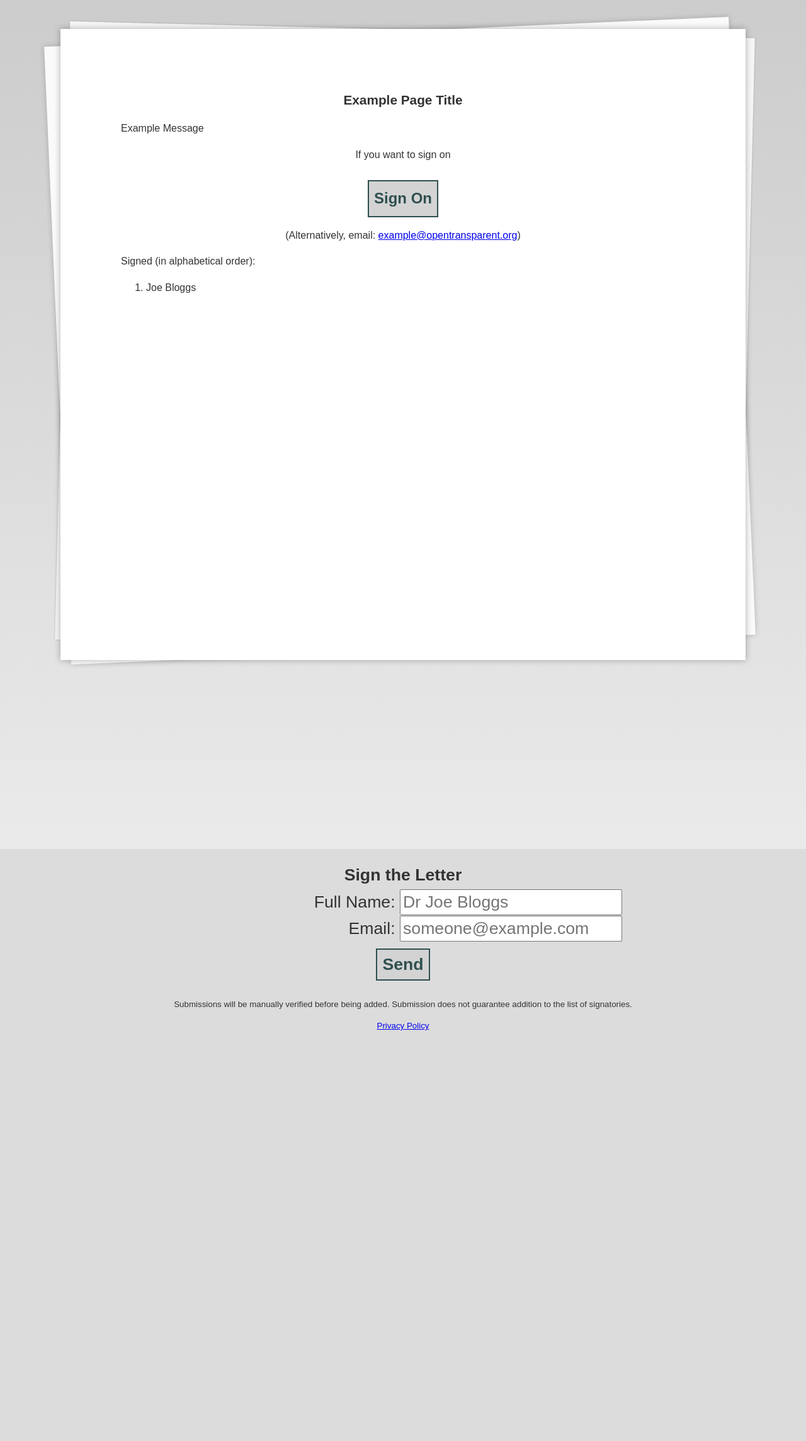
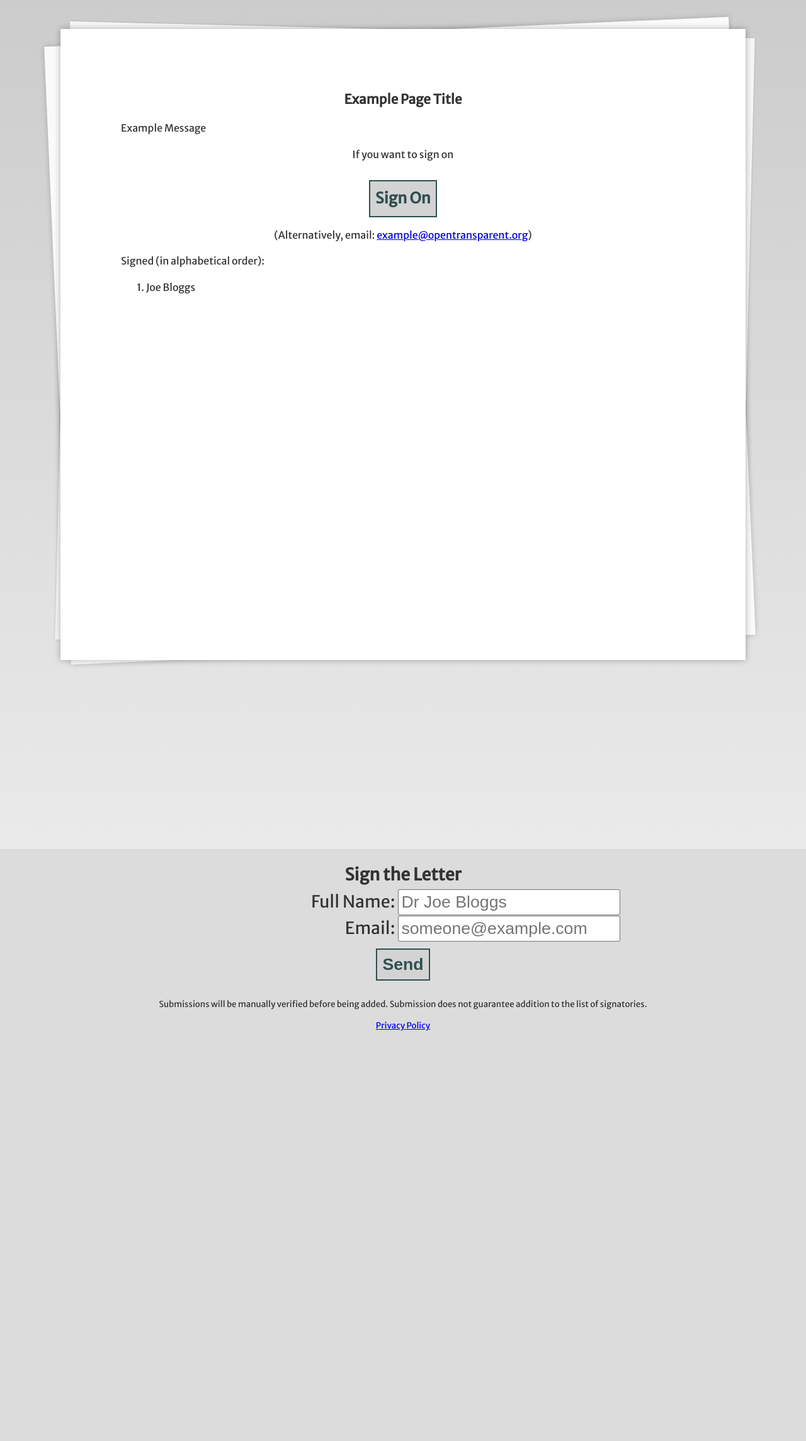
Before and after one commit to opentransparent/justice, a Jekyll site: the page built from index.html, in a window 1280 px wide. Shown: the whole page at 63% size. Built offline with Jekyll 4.4.1, drawn with Linux system fonts in a browser that asks for light colours.

Commit message:
Update main.css

```diff
--- a/css/main.css
+++ b/css/main.css
@@ -1,12 +1,50 @@
 /* Originally sourced from https://codepen.io/mlms13/pen/LKFoy and modified */
+
+/* indie-flower-regular - latin */
+
+@font-face {
+  font-family: 'Indie Flower';
+  font-style: normal;
+  font-weight: 400;
+  src: url('../css/fonts/indie-flower-v11-latin-regular.eot');
+  /* IE9 Compat Modes */
+  src: local('Indie Flower'), local('IndieFlower'), url('../css/fonts/indie-flower-v11-latin-regular.eot?#iefix') format('embedded-opentype'), /* IE6-IE8 */
+  url('../css/fonts/indie-flower-v11-latin-regular.woff2') format('woff2'), /* Super Modern Browsers */
+  url('../css/fonts/indie-flower-v11-latin-regular.woff') format('woff'), /* Modern Browsers */
+  url('../css/fonts/indie-flower-v11-latin-regular.ttf') format('truetype'), /* Safari, Android, iOS */
+  url('../css/fonts/indie-flower-v11-latin-regular.svg#IndieFlower') format('svg');
+  /* Legacy iOS */
+}
+
+/* merriweather-sans-regular - latin */
+
+@font-face {
+  font-family: 'Merriweather Sans';
+  font-style: normal;
+  font-weight: 400;
+  src: url('../css/fonts/merriweather-sans-v13-latin-regular.eot');
+  /* IE9 Compat Modes */
+  src: local(''), url('../css/fonts/merriweather-sans-v13-latin-regular.eot?#iefix') format('embedded-opentype'), /* IE6-IE8 */
+  url('../css/fonts/merriweather-sans-v13-latin-regular.woff2') format('woff2'), /* Super Modern Browsers */
+  url('../css/fonts/merriweather-sans-v13-latin-regular.woff') format('woff'), /* Modern Browsers */
+  url('../css/fonts/merriweather-sans-v13-latin-regular.ttf') format('truetype'), /* Safari, Android, iOS */
+  url('../css/fonts/merriweather-sans-v13-latin-regular.svg#MerriweatherSans') format('svg');
+  /* Legacy iOS */
+}
+
+.name {
+  font-family: Indie Flower, Century Gothic, CenturyGothic, AppleGothic, sans-serif;
+  font-size: 16pt;
+  font-weight: bold;
+}
 
 body {
   margin: 0px;
   background: linear-gradient(#ccc, #fff);
   padding-top: 20px;
-  font-family: Century Gothic, CenturyGothic, AppleGothic, sans-serif;
+  font-family: Merriweather Sans, Century Gothic, CenturyGothic, AppleGothic, sans-serif;
   line-height: 1.6;
-  color:#333;
+  color: #333;
 }
 
 .page {
@@ -46,7 +84,7 @@
 .page .title {
   text-align: center;
   font-weight: bold;
-  font-size:1.3em;
+  font-size: 1.3em;
 }
 
 .signon {
@@ -61,18 +99,17 @@
   font-size: 18pt;
   font-weight: bold;
   padding: 8px;
-  margin-top:20px;
-  display:inline-block;
-  border-style:solid;
-  border-width:2px;
+  margin-top: 20px;
+  display: inline-block;
+  border-style: solid;
+  border-width: 2px;
   border-color: darkslategray;
 }
 
 .signon>a:hover {
   box-shadow: 0 5px 15px rgba(0, 0, 0, 0.3);
-  color:lightgray;
-  background-color:slategray;
-
+  color: lightgray;
+  background-color: slategray;
 }
 
 .signonalt {
@@ -115,16 +152,15 @@
   font-size: 20pt;
   font-weight: bold;
   padding: 8px;
-  border-style:solid;
-  border-width:2px;
+  border-style: solid;
+  border-width: 2px;
   border-color: darkslategray;
+}
 
-}
 #signonform .button:hover {
   box-shadow: 0 5px 15px rgba(0, 0, 0, 0.3);
-  color:lightgray;
-  background-color:slategray;
-
+  color: lightgray;
+  background-color: slategray;
 }
 
 #signonform .title {
```
